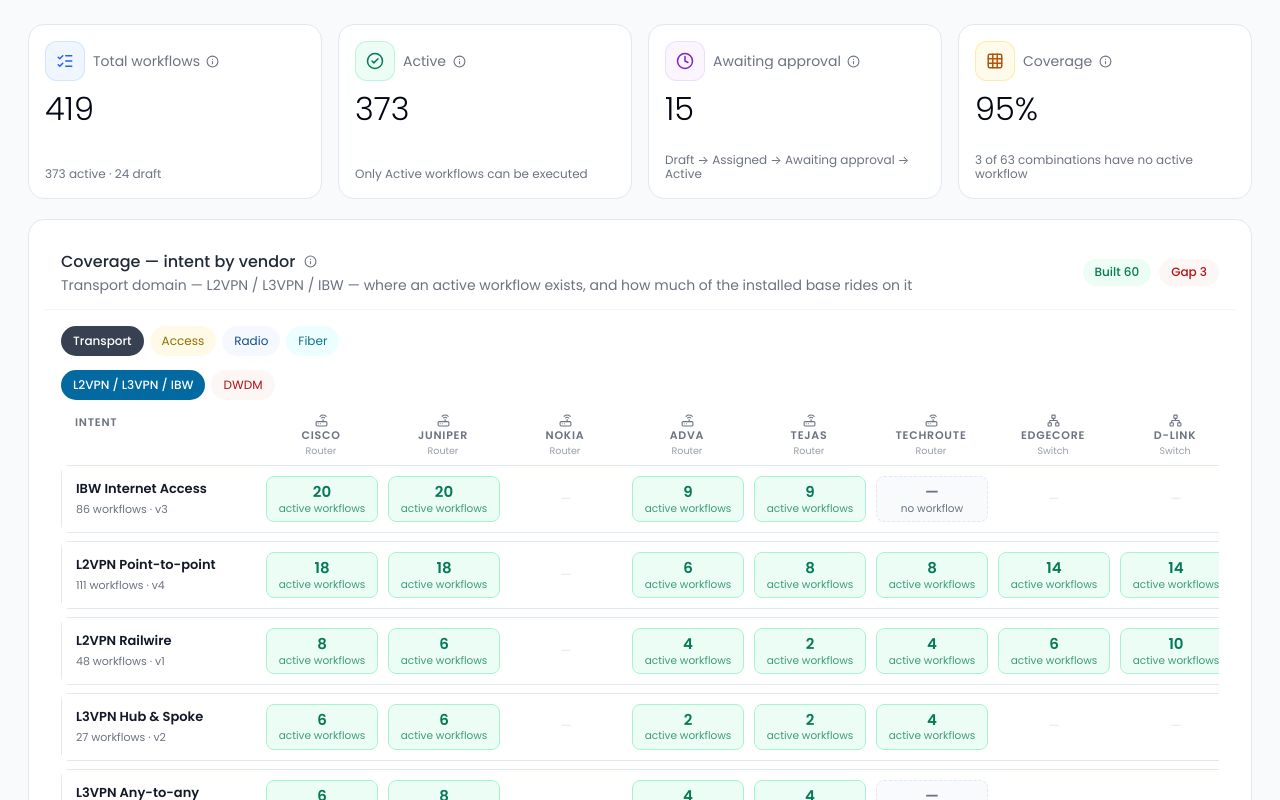
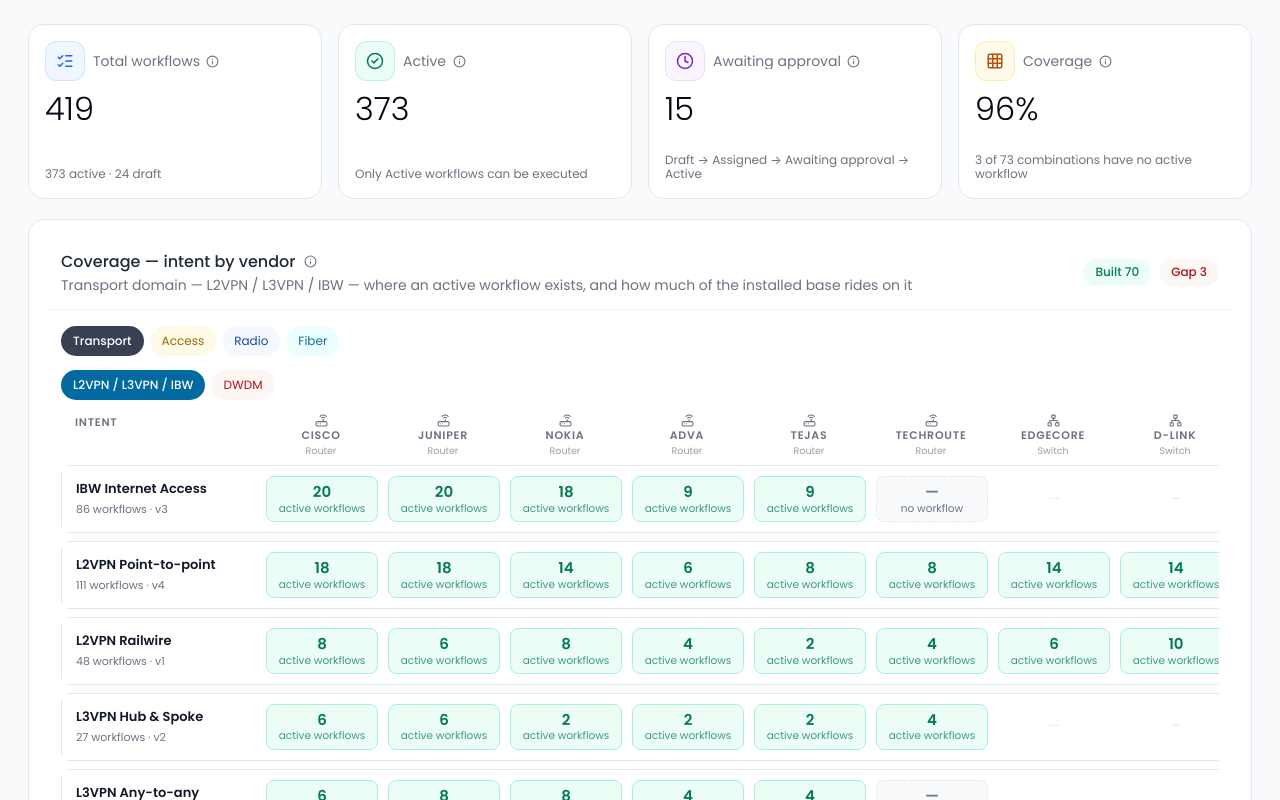
Before and after one commit to jayesh-vision/LCM-Orchestrator, a React (Vite) app: page /workflows in a window 1280 px wide. Shown: the top 800 px of the page. Built offline with nearby package versions, Linux system fonts and the light colour scheme.

Commit message:
Add data in workflow for nokia vendor

```diff
--- a/src/pages/Workflows.tsx
+++ b/src/pages/Workflows.tsx
@@ -124,17 +124,19 @@
      a CPE vendor only ever covers a Broadband intent — everything else is
      "not applicable", not a real gap, and must be excluded from the
      denominator or Coverage% would be permanently deflated by combinations
-     that can never be built. */
+     that can never be built. Checked by device-class membership for the
+     category at hand, not by exclusion from every other class — a vendor
+     like Nokia sells both Routers and ONTs, so it's a real member of more
+     than one list, and excluding it from Transport just for also being an
+     ONT_VENDOR would hide its genuine Router coverage. */
   const vendorApplicable = (category: Category, vendor: Vendor): boolean => {
     if (category === 'Broadband') return CPE_VENDORS.includes(vendor)
     if (category === 'Microwave') return RADIO_VENDORS.includes(vendor)
     if (category === 'DWDM') return OPTICAL_VENDORS.includes(vendor)
     if (category === 'RAN VNF') return VNF_VENDORS.includes(vendor)
     if (category === 'GPON') return ONT_VENDORS.includes(vendor)
-    if (CPE_VENDORS.includes(vendor) || RADIO_VENDORS.includes(vendor) || OPTICAL_VENDORS.includes(vendor) || VNF_VENDORS.includes(vendor)
-      || ONT_VENDORS.includes(vendor)) return false
-    if (category === 'L2VPN') return true
-    return !SWITCH_VENDORS.includes(vendor)
+    if (category === 'L2VPN') return ROUTER_VENDORS.includes(vendor) || SWITCH_VENDORS.includes(vendor)
+    return ROUTER_VENDORS.includes(vendor)
   }
   const applicablePairs = useMemo(() => intents.flatMap((i) => ALL_VENDOR_COLS
     .filter((v) => vendorApplicable(i.category, v))
```
